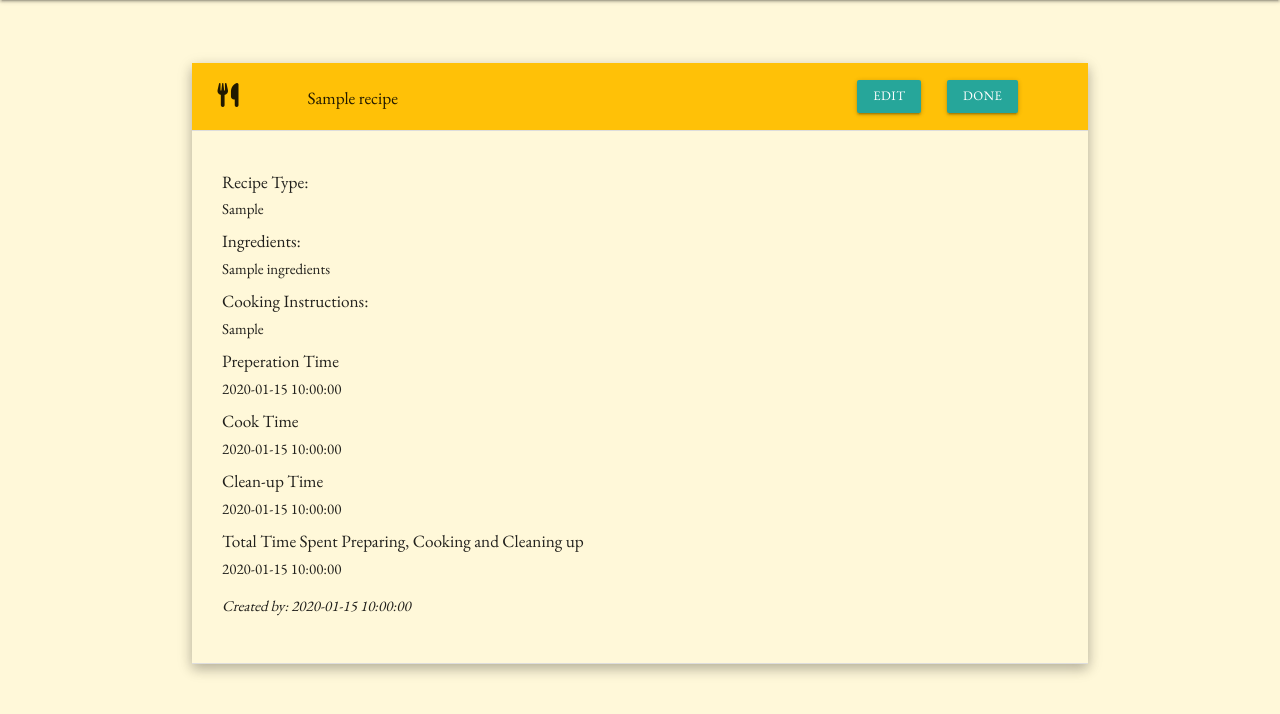
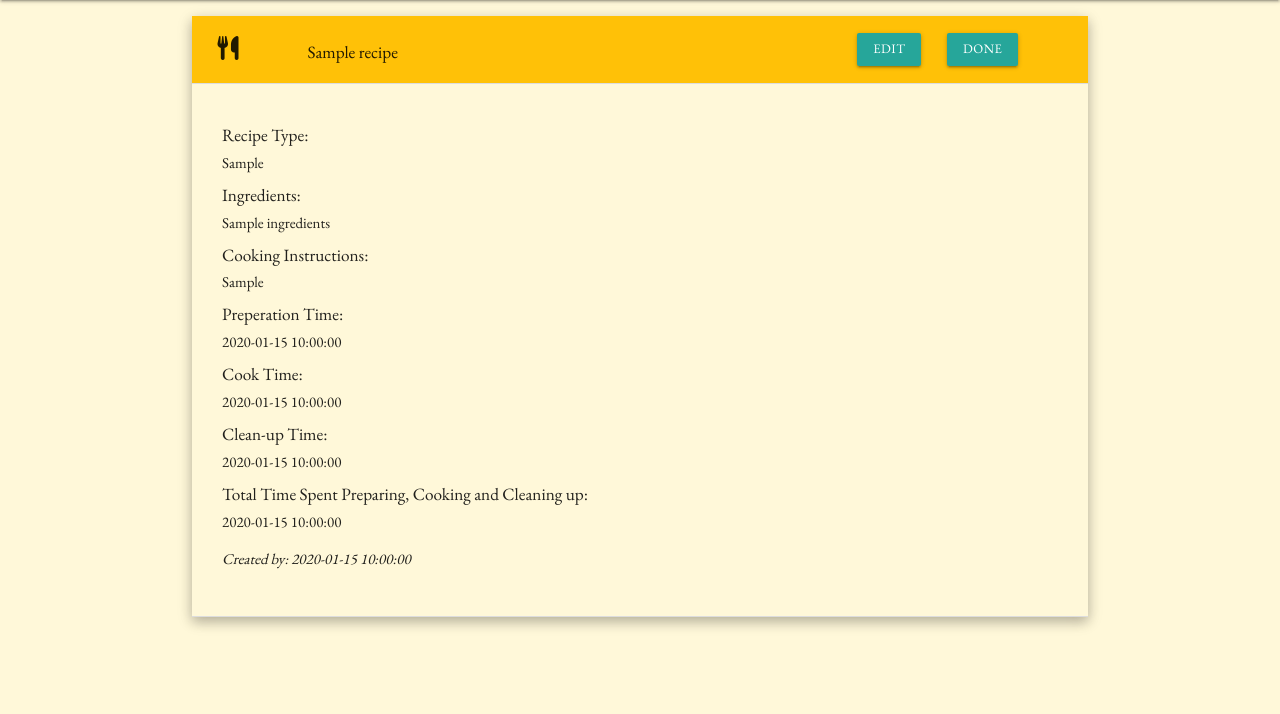
Before and after one commit to Ollie-Judge/le-cuire, a Flask app: page /get_recipes in a window 1280 px wide, after a click that opens the changed part. Shown: the part 64-778 px from the top of the page. Run offline with Flask 2, Linux system fonts and the light colour scheme; a database or web service that is not in the repository returns one stand-in record (values such as "Sample title"); some libraries are stand-ins or nearby versions.

Commit message:
made the titles more uniform looking by adding colon to the end of each title in the form output

```diff
--- a/templates/recipes.html
+++ b/templates/recipes.html
@@ -2,7 +2,7 @@
 {% block content %}
 
 
-    <ul class="collapsible popout recipe-popout">
+    <ul class="collapsible popout">
         {% for recipe in recipes %}
             <li>
                 <div class="collapsible-header amber col s6 offset-s6">
@@ -24,18 +24,18 @@
                         <strong>{{ recipe.ingredients }}</strong>
                     <h6>Cooking Instructions:</h6>
                         <strong>{{ recipe.how_to_cook}}</strong>
-                    <h6>Preperation Time</h6>
+                    <h6>Preperation Time:</h6>
                         <strong>{{ recipe.prep_time }}</strong>
-                    <h6>Cook Time</h6>
+                    <h6>Cook Time:</h6>
                         <strong>{{ recipe.cook_time }}</strong>
-                    <h6>Clean-up Time</h6>
+                    <h6>Clean-up Time:</h6>
                         <strong>{{ recipe.cleanup_time }}</strong>
-                    <h6>Total Time Spent Preparing, Cooking and Cleaning up</h6>
+                    <h6>Total Time Spent Preparing, Cooking and Cleaning up:</h6>
                         <strong>{{ recipe.total_time }}</strong>
                         <p><em>Created by: {{ recipe.created_by }}</em></p>
                 </div>
             </li>
         {% endfor %}
-      </ul>
+    </ul>
 
 {% endblock %}
```
